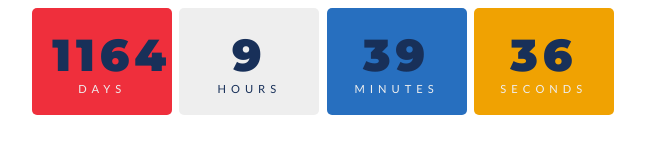
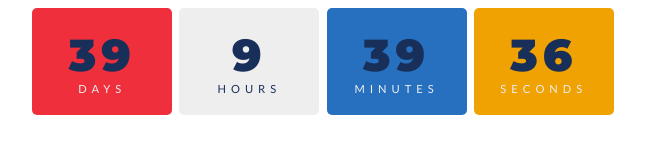
Before and after one commit to kienmh/nicole, a plain HTML site: page index.html in a window 1280 px wide. Shown: the whole page, without its empty margins (317-962 px from the left). Drawn offline with Linux system fonts and the light colour scheme.

Commit message:
Update index.html

```diff
--- a/index.html
+++ b/index.html
@@ -103,7 +103,7 @@ body{
 </body>
 <script>
     const year = new Date().getFullYear();
-const myDate = new Date('Oct 15, 2024 00:00:00');
+const myDate = new Date('Sep 16, 2021 00:00:00');
 console.log(myDate);
 
 // countdown
```
